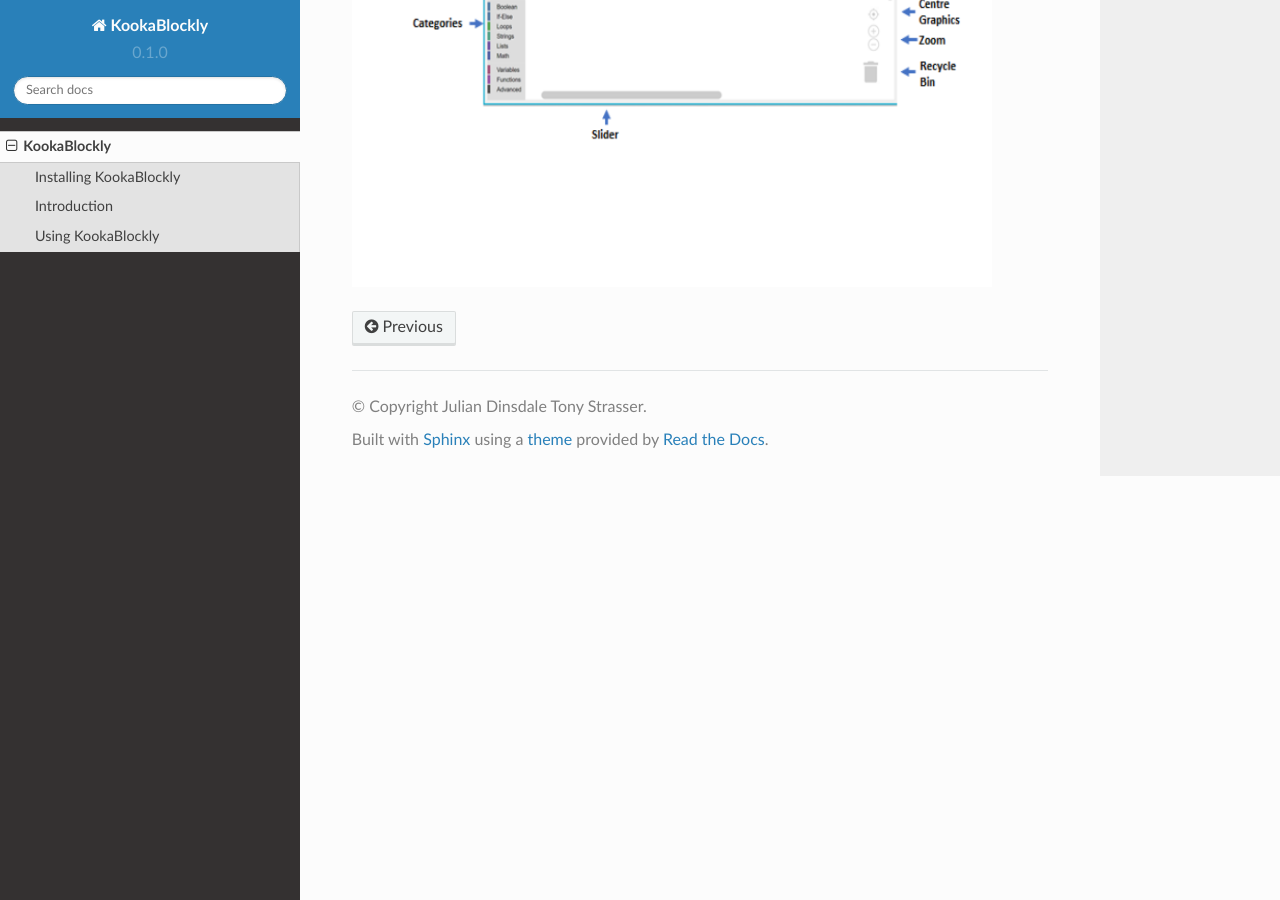
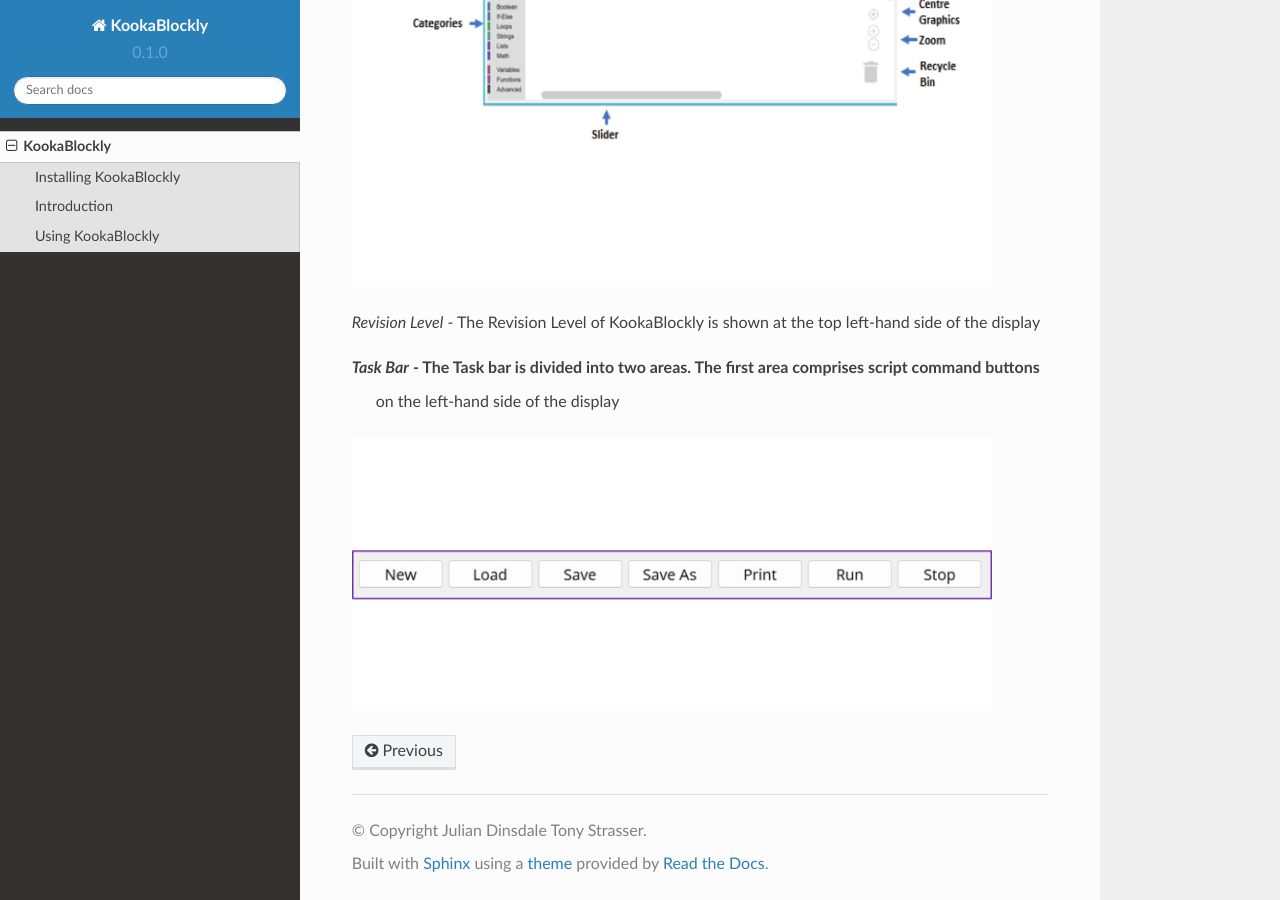
Before and after one commit to JulianDinsdale/KookaBlockly, a Sphinx documentation site: the page built from docs/source/KookaBlockly_Overview.rst, in a window 1280 px wide and 900 px high, scrolled down 1399 px. Built offline with Sphinx 7.4.7 and the Read the Docs theme 2.0.0, drawn with Linux system fonts in a browser that asks for light colours.

Commit message:
Update KookaBlockly_Overview.rst

```diff
--- a/docs/source/KookaBlockly_Overview.rst
+++ b/docs/source/KookaBlockly_Overview.rst
@@ -51,7 +51,15 @@
 
 Run KookaBlockly on your computer and the following screen display will be presented.
 
-
 .. image:: images/KB_Init_Display.png
     :alt:  Initial Display
     :width: 640px
+
+*Revision Level*    -   The Revision Level of KookaBlockly is shown at the top left-hand side of the display
+
+*Task Bar*          -   The Task bar is divided into two areas.  The first area comprises script command buttons
+                        on the left-hand side of the display
+
+.. image:: images/Command_Buttons_left.png
+    :alt:  Command Buttons left-hand
+    :width: 640px
```
